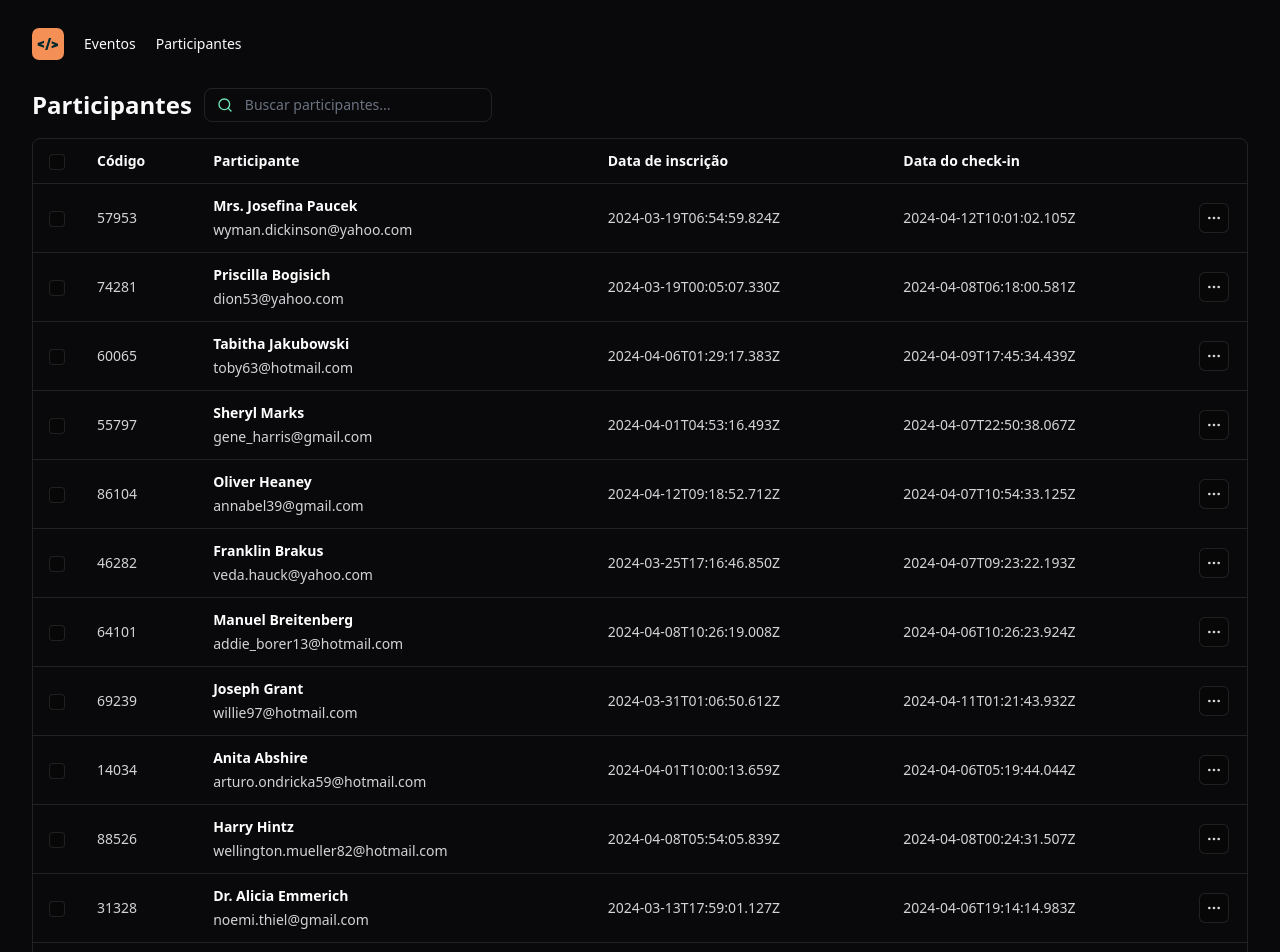
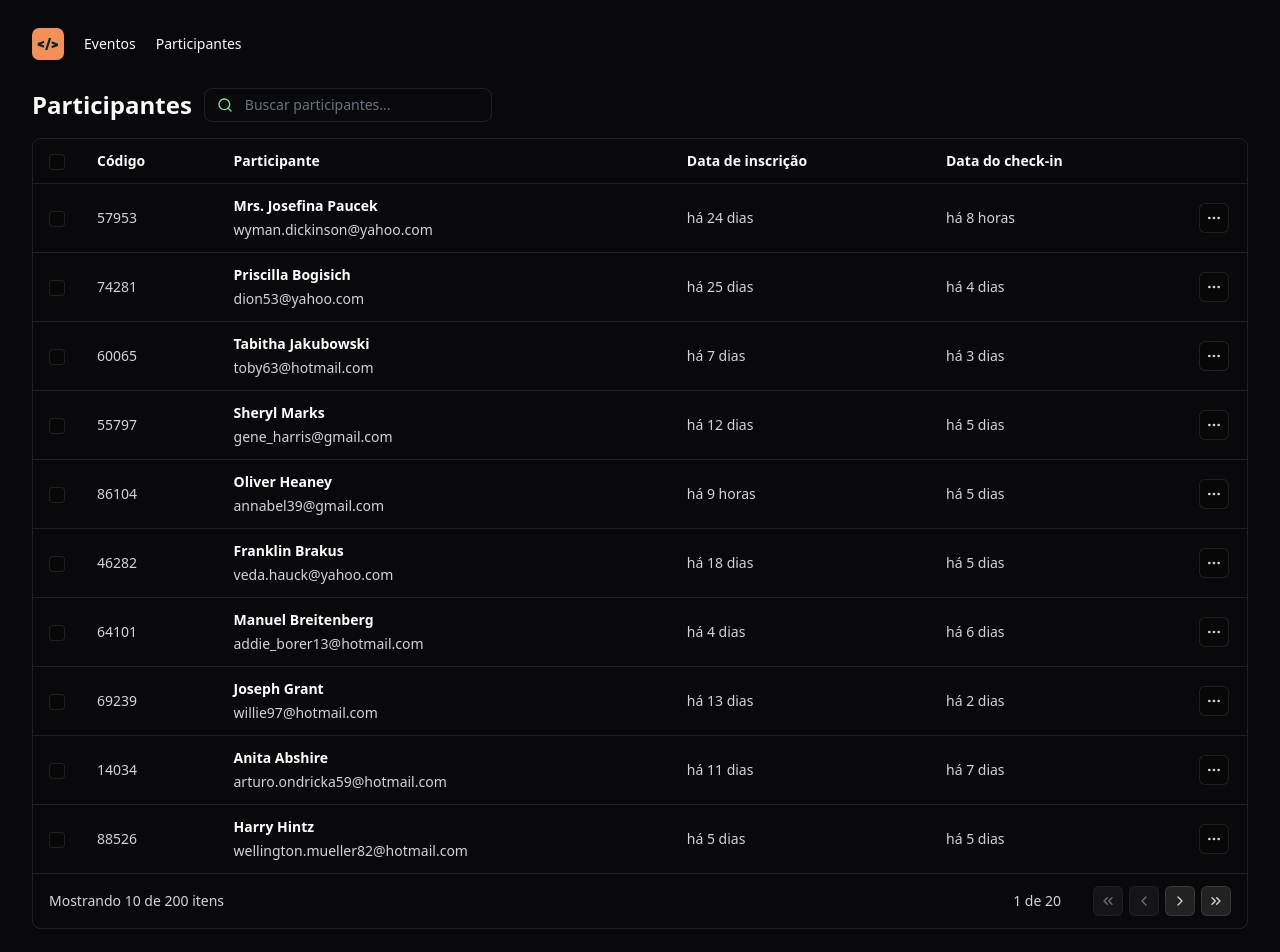
Before and after one commit to higornobrega/pass-in-web, a React (Vite) app: page / in a window 1280 px wide. Shown: the top 952 px of the page. Built offline with nearby package versions, Linux system fonts and the light colour scheme.

Commit message:
configurando pages

```diff
--- a/package.json
+++ b/package.json
@@ -9,6 +9,7 @@
     "preview": "vite preview"
   },
   "dependencies": {
+    "dayjs": "^1.11.10",
     "lucide-react": "^0.367.0",
     "react": "^18.2.0",
     "react-dom": "^18.2.0",
--- a/src/components/attendee-list.tsx
+++ b/src/components/attendee-list.tsx
@@ -1,20 +1,52 @@
 import { Search, MoreHorizontal, ChevronsLeft, ChevronLeft, ChevronRight, ChevronsRight } from 'lucide-react'
+import dayjs from 'dayjs'
+import relativeTime from 'dayjs/plugin/relativeTime'
+import 'dayjs/locale/pt-br'
 import { IconButton } from './icon-button'
 import { Table } from './table/table'
 import { TableHeader } from './table/table-header'
 import { TableCell } from './table/table-cell'
 import { TableRow } from './table/table-row'
 import { attendees } from '../data/attendees'
+import { ChangeEvent, useState } from 'react'
 
+dayjs.extend(relativeTime)
+dayjs.locale('pt-br')
 export function AttendeeList() {
+
+    const [seach, setSearch] = useState('')
+    const [page, setPage] = useState(1)
+
+    const totalPages = Math.ceil(attendees.length / 10)
+    function onSearchInputChange(event:ChangeEvent<HTMLInputElement>) {
+
+        setSearch(event.target.value)
+    }
+
+    function goToNextPage() {
+        setPage(page + 1)
+    }
+
+    function goToPreviusPage() {
+        setPage(page - 1)
+    }
+
+    function goToFirstPage() {
+        setPage(1)
+    }
+
+    function goToLastPage() {
+        setPage(totalPages)
+    }
     return (
         <div className='flex flex-col gap-4'>
             <div className="flex gap-3 items-center">
                 <h1 className='text-2xl font-bold'>Participantes</h1>
                 <div className="px-3 w-72 py-1.5 border border-white/10 rounded-lg flex items-center gap-3">
                     <Search className='size-4 text-emerald-300' />
-                    <input className="bg-transparent flex-1 outline-none border-0 p-0 text-sm" placeholder="Buscar participantes..." />
+                    <input onChange={onSearchInputChange} className="bg-transparent flex-1 outline-none border-0 p-0 text-sm" placeholder="Buscar participantes..." />
                 </div>
+                {seach}
             </div>
             <Table>
                 <thead>
@@ -30,7 +62,7 @@
                     </tr>
                 </thead>
                 <tbody>
-                    {attendees.map((attendee) => {
+                    {attendees.slice((page -1) * 10 ,page * 10).map((attendee) => {
                         return (
                             <TableRow key={attendee.id}>
 
@@ -44,8 +76,8 @@
                                         <span>{attendee.email}</span>
                                     </div>
                                 </TableCell>
-                                <TableCell>{attendee.createdAt.toISOString()}</TableCell>
-                                <TableCell>{attendee.checkedInAt.toISOString()}</TableCell>
+                                <TableCell>{dayjs().to(attendee.createdAt)}</TableCell>
+                                <TableCell>{dayjs().to(attendee.checkedInAt)}</TableCell>
                                 <TableCell>
                                     <IconButton transparent>
                                         <MoreHorizontal className='size-4' />
@@ -61,22 +93,22 @@
                 <tfoot>
                     <tr>
                         <TableCell  colSpan={3}>
-                            Mostrando 10 de 228 itens
+                            Mostrando 10 de {attendees.length} itens
                         </TableCell>
                         <TableCell className='text-right' colSpan={3}>
                             <div className='inline-flex items-center gap-8'>
-                                <span>1 de 23</span>
+                                <span>{page} de {totalPages }</span>
                                 <div className='flex gap-1.5'>
-                                    <IconButton>
+                                    <IconButton onClick={goToFirstPage} disabled={page===1}>
                                         <ChevronsLeft className='size-4' />
                                     </IconButton>
-                                    <IconButton>
+                                    <IconButton onClick={goToPreviusPage}  disabled={page===1}>
                                         <ChevronLeft className='size-4' />
                                     </IconButton>
-                                    <IconButton>
-                                        <ChevronRight className='size-4' />
+                                    <IconButton onClick={goToNextPage} disabled={page===totalPages}>
+                                        <ChevronRight className='size-4'  />
                                     </IconButton>
-                                    <IconButton>
+                                    <IconButton onClick={goToLastPage} disabled={page===totalPages}>
                                         <ChevronsRight className='size-4' />
                                     </IconButton>
                                 </div>
--- a/src/components/icon-button.tsx
+++ b/src/components/icon-button.tsx
@@ -1,4 +1,5 @@
 import { ComponentProps } from "react";
+import { twMerge } from "tailwind-merge";
 
 interface IconButtonProps extends ComponentProps<'button'> {
     transparent?: boolean
@@ -8,10 +9,12 @@
     return (
         <button
             {...props}
-            className={transparent
-                ? 'bg-black/20 border border-white/10 rounded-md p-1.5'
-                : 'bg-white/10 border border-white/10 rounded-md p-1.5'
-            }
+
+            className={twMerge(
+                'border border-white/10 rounded-md p-1.5',
+                transparent ? 'bg-black/20' : 'bg-white/10',
+                props.disabled ? 'opacity-50' : null,
+            )}
         />
     )
 }
```
Also changed, not shown: 1 other file (tests, documents, lock files or other folders).
